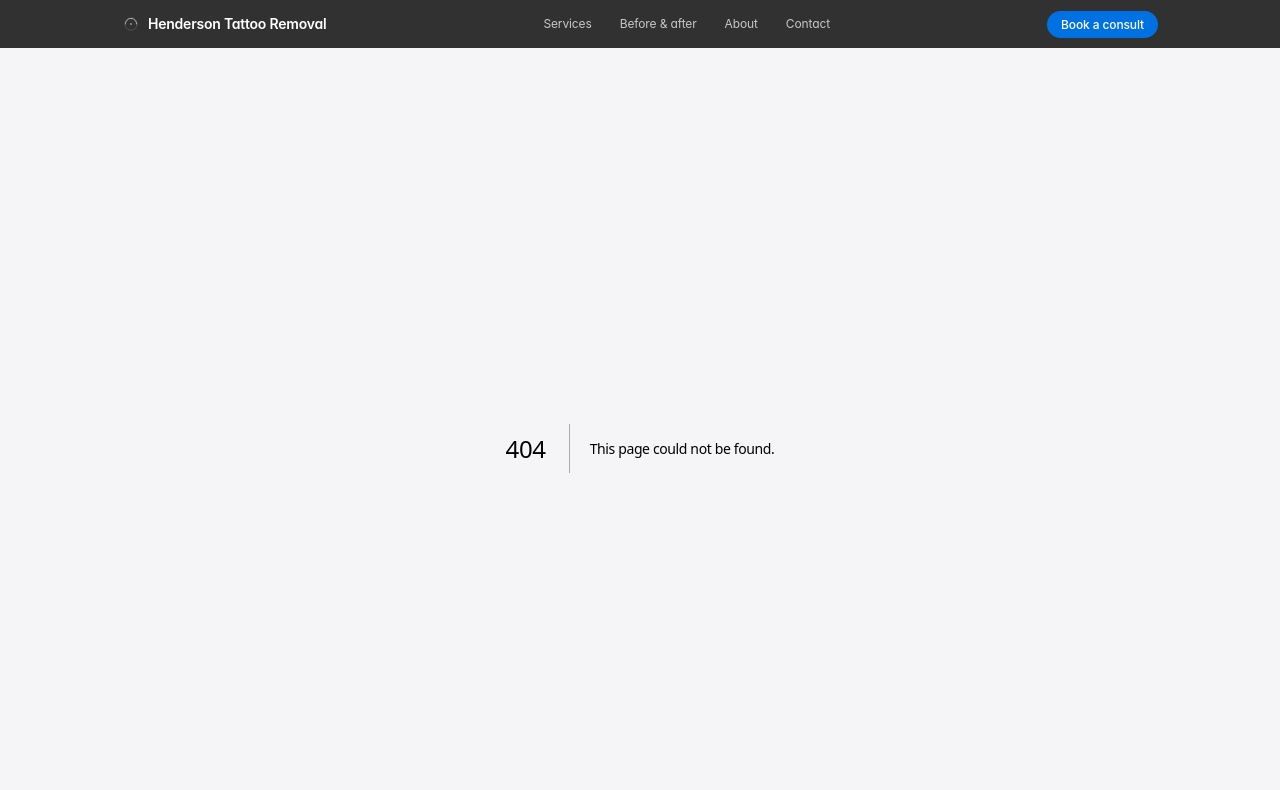
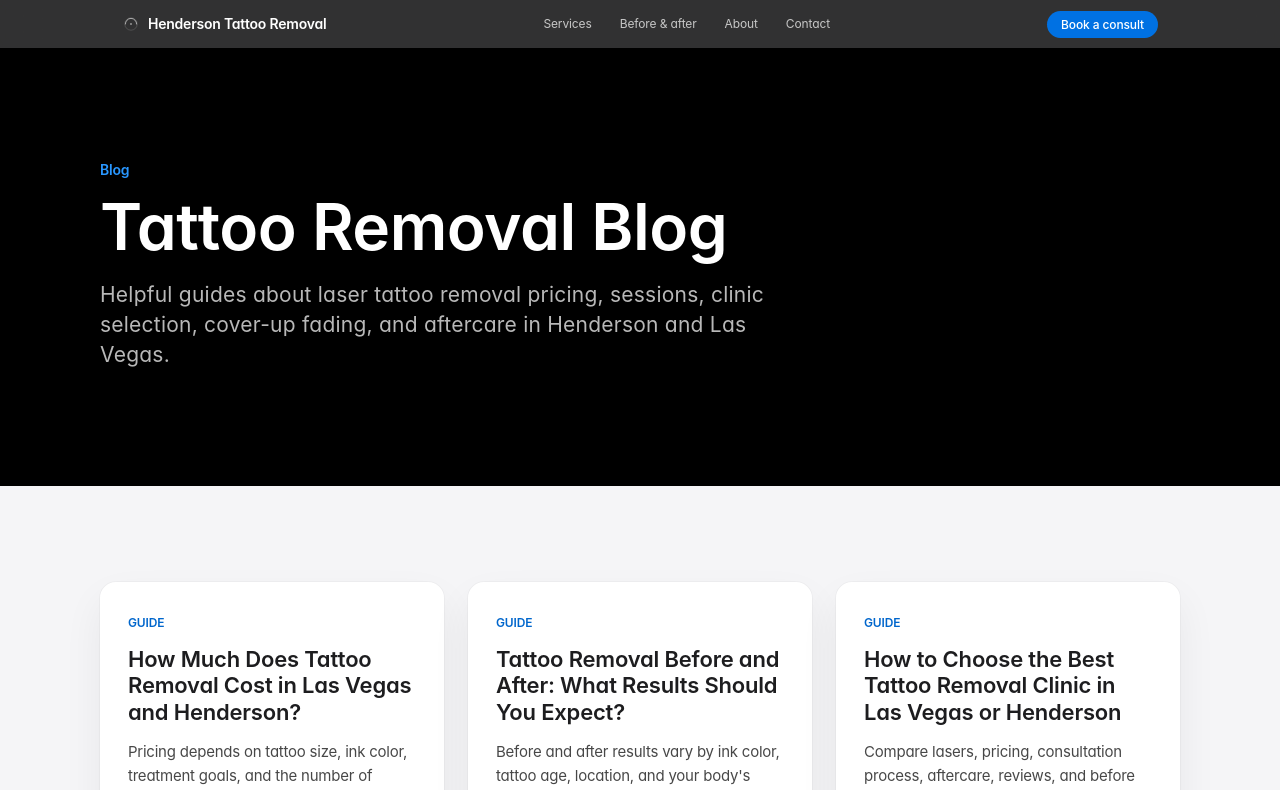
Before and after one commit to blakeboege/henderson-tattoo-removal, a Next.js app: page /blog in a window 1280 px wide. Before the commit this address had no page. Shown: the top 790 px of the page. Built offline with nearby package versions, Linux system fonts and the light colour scheme.

Commit message:
Create BlogPage component for tattoo removal blog
Add BlogPage component with metadata and layout

```diff
--- /dev/null
+++ b/app/blog/page.tsx
@@ -0,0 +1,27 @@
+import type { Metadata } from "next";
+import PageHero from "@/components/PageHero";
+import BlogCardGrid from "@/components/blog/BlogCardGrid";
+import FinalCTA from "@/components/FinalCTA";
+
+export const metadata: Metadata = {
+  title: "Tattoo Removal Blog — Henderson Tattoo Removal",
+  description:
+    "Guides on laser tattoo removal in Las Vegas and Henderson, NV. Pricing, session counts, clinic selection, cover-up fading, and aftercare from the Henderson Tattoo Removal team.",
+  alternates: {
+    canonical: "/blog",
+  },
+};
+
+export default function BlogPage() {
+  return (
+    <div data-screen-label="Blog">
+      <PageHero
+        eyebrow="Blog"
+        headline="Tattoo Removal Blog"
+        sub="Helpful guides about laser tattoo removal pricing, sessions, clinic selection, cover-up fading, and aftercare in Henderson and Las Vegas."
+      />
+      <BlogCardGrid />
+      <FinalCTA />
+    </div>
+  );
+}
```
